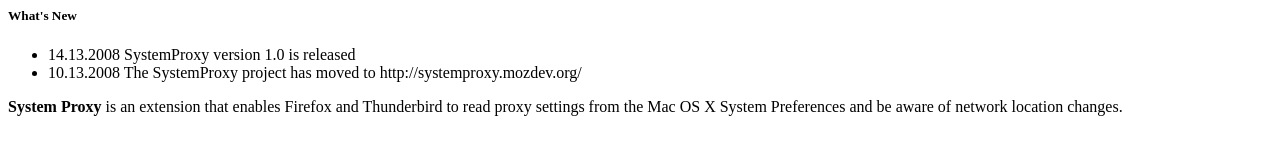
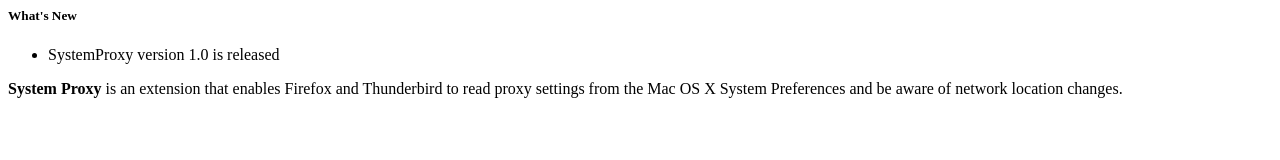
Before and after one commit to ivoronin/systemproxy, a plain HTML site: page www/index.html in a window 1280 px wide. Drawn offline with Linux system fonts and the light colour scheme.

Commit message:
small update

```diff
--- a/www/index.html
+++ b/www/index.html
@@ -4,8 +4,7 @@
 <div class="infoTab" id="whats-new">
 <h5 class="infoHeader">What's New</h5>
 <ul>
-<li>14.13.2008 SystemProxy version 1.0 is released</li>
-<li>10.13.2008 The SystemProxy project has moved to http://systemproxy.mozdev.org/</li>
+<li>SystemProxy version 1.0 is released</li>
 </ul>
 </div>
 
```
